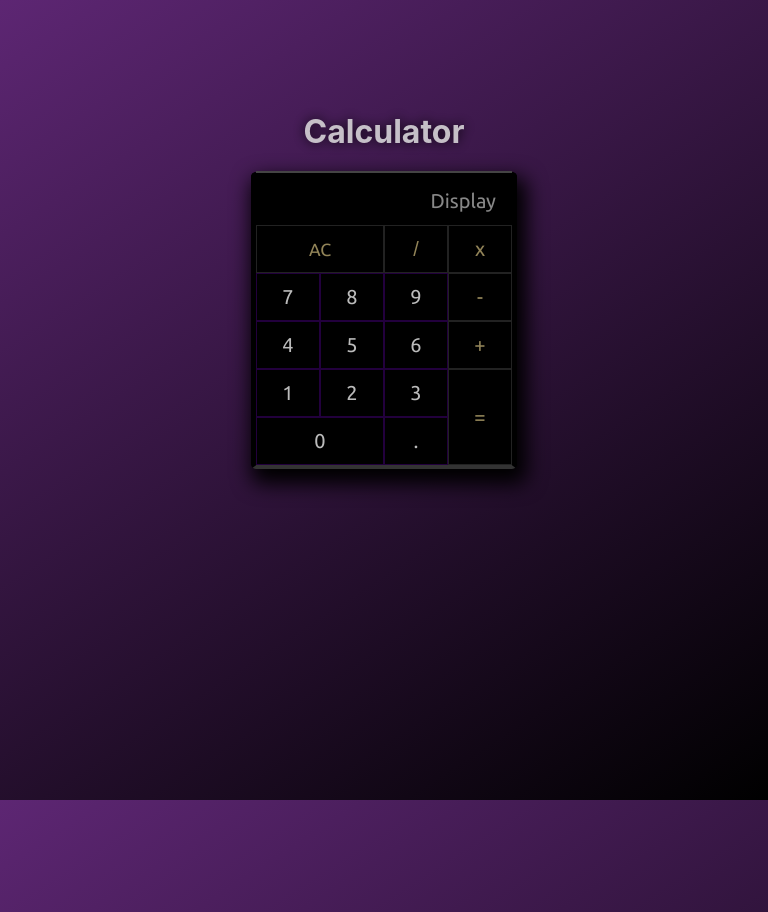
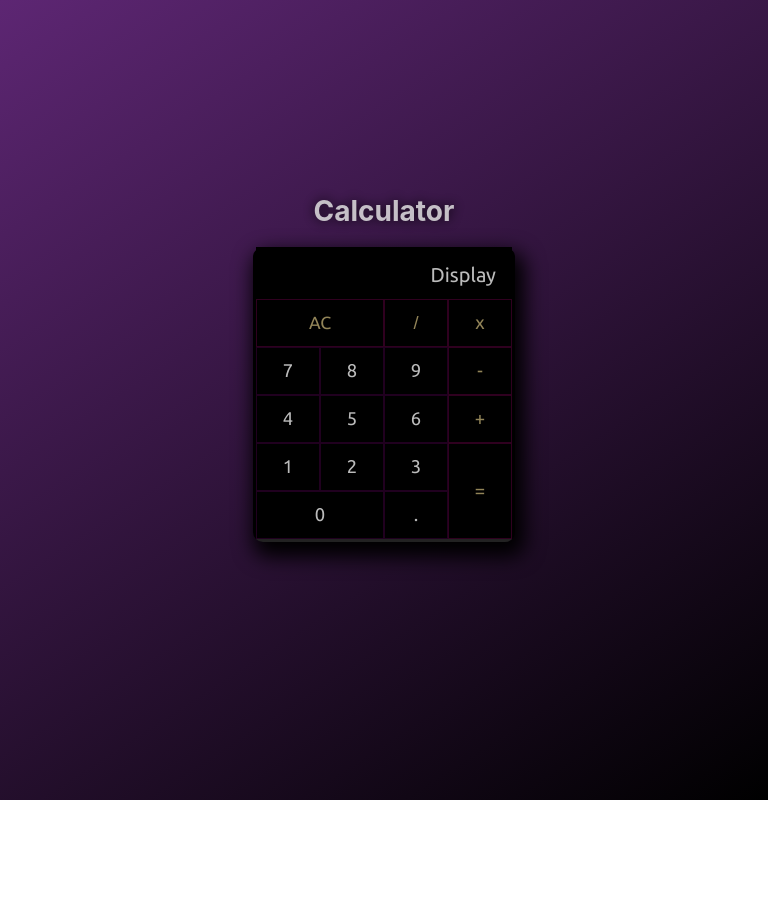
Before and after one commit to abhishekakade/calculator, a React (Create React App) app: page / in a window 768 px wide. After the commit the page ends 800 px from the top, so only its background shows below. Built offline with nearby package versions, Linux system fonts and the light colour scheme.

Commit message:
styles: media queries

```diff
--- a/src/App.css
+++ b/src/App.css
@@ -2,40 +2,43 @@
 
 .App {
   text-align: center;
-  margin-top: 7rem;
+  box-sizing: border-box;
 }
 
 #app-title {
   color: #dddddd;
   text-shadow: 0 0 0.75rem black;
   opacity: 0.85;
+  margin-top: 0;
+  font-size: 2rem;
 }
 
 #container {
+  user-select: none;
+  font-family: "Ubuntu", sans-serif;
+  margin: auto;
+  margin-bottom: 4rem;
   padding: 0;
-  user-select: none;
   border: 5px solid black;
-  border-radius: 5px;
-  border-bottom: 4px solid #333333;
+  border-radius: 10px;
+  border-top: 3px solid #333333;
+  border-bottom: 3px solid #222222;
   box-shadow: 5px 10px 20px 5px black;
   background: #000000;
-  margin: auto;
   display: grid;
   grid-gap: 0;
-  grid-template-columns: repeat(4, 4rem);
-  grid-template-rows: repeat(6, 3rem);
+  grid-template-columns: repeat(4, 5rem);
+  grid-template-rows: repeat(6, 4rem);
   width: fit-content;
-  font-family: "Ubuntu", sans-serif;
 }
 
 button {
   color: #bbbbbb;
-  border: 0.5px solid #928458;
-  font-size: 1.25rem;
+  border: 0.5px solid #20001f;
+  font-size: 1.35rem;
   margin: 0;
   background: black;
   outline: none;
-  border: 0.5px solid #22003d;
   font-family: "Ubuntu", sans-serif;
 }
 
@@ -48,14 +51,11 @@ button:hover {
 #display {
   grid-column: 1 / span 4;
   grid-row: 1;
-  /* background: #22003d; */
   background: #000000;
-  border-bottom: 2px solid #444444;
-  border-top: 2px solid #444444;
-  color: #888888;
+  color: #bbbbbb;
   text-align: right;
   padding: 1rem;
-  font-size: 1.25rem;
+  font-size: 1.5rem;
   margin: 0;
   align-self: center;
 }
@@ -63,7 +63,7 @@ button:hover {
 #clear {
   grid-column: 1 / 3;
   grid-row: 2;
-  font-size: 1.1rem;
+  font-size: 1.2rem;
 }
 
 #wide-zero {
@@ -74,8 +74,6 @@ button:hover {
 #equals {
   grid-column: 4;
   grid-row: 5 / span 6;
-  background: #22003d;
-  color: #928458;
 }
 
 #divide,
@@ -86,8 +84,7 @@ button:hover {
 #equals {
   background: #000000;
   color: #928458;
-  border: 0.5px solid #928458;
-  border: 0.5px solid #222222;
+  border: 0.5px solid #2f001f;
 }
 
 #divide:active,
@@ -130,3 +127,66 @@ button:active {
 #divide {
   font-family: sans-serif;
 }
+
+/* MEDIA QUERIES */
+
+@media screen and (max-width: 800px) {
+  #app-title {
+    font-size: 1.75rem;
+  }
+
+  #container {
+    grid-template-columns: repeat(4, 4rem);
+    grid-template-rows: repeat(6, 3rem);
+    border: 3px solid #000000;
+    border-top: 4px solid #333333;
+    border-bottom: 3px solid #222222;
+  }
+
+  button {
+    font-size: 1.15rem;
+  }
+
+  #divide,
+  #multiply,
+  #add,
+  #subtract,
+  #clear,
+  #equals {
+    border: 0.5px solid #2f001f;
+  }
+
+  #display {
+    font-size: 1.25rem;
+  }
+
+  #clear {
+    font-size: 1.1rem;
+  }
+}
+
+/* iPad */
+
+@media only screen and (min-width: 768px) and (max-width: 768px) and (min-height: 1024px) and (max-height: 1024px) {
+  #app-title {
+    font-size: 2rem;
+  }
+
+  #container {
+    grid-template-columns: repeat(4, 6rem);
+    grid-template-rows: repeat(6, 4.5rem);
+    border-bottom: 4px solid #222222;
+  }
+
+  button {
+    font-size: 1.75rem;
+  }
+
+  #display {
+    font-size: 1.5rem;
+  }
+
+  #clear {
+    font-size: 1.5rem;
+  }
+}
--- a/src/index.css
+++ b/src/index.css
@@ -1,9 +1,11 @@
-html,
-body {
+html {
   height: 100%;
+  background: linear-gradient(147deg, #5d2673, #000000);
+  display: grid;
 }
 
 body {
+  align-self: center;
   margin: 0;
   padding: 0;
   font-family: -apple-system, BlinkMacSystemFont, "Segoe UI", "Roboto", "Oxygen",
@@ -11,9 +13,6 @@ body {
     sans-serif;
   -webkit-font-smoothing: antialiased;
   -moz-osx-font-smoothing: grayscale;
-
-  /* background-image: linear-gradient(147deg, #923cb5 0%, #000000 74%); */
-  background: linear-gradient(147deg, #5d2673, #000000);
 }
 
 code {
```
